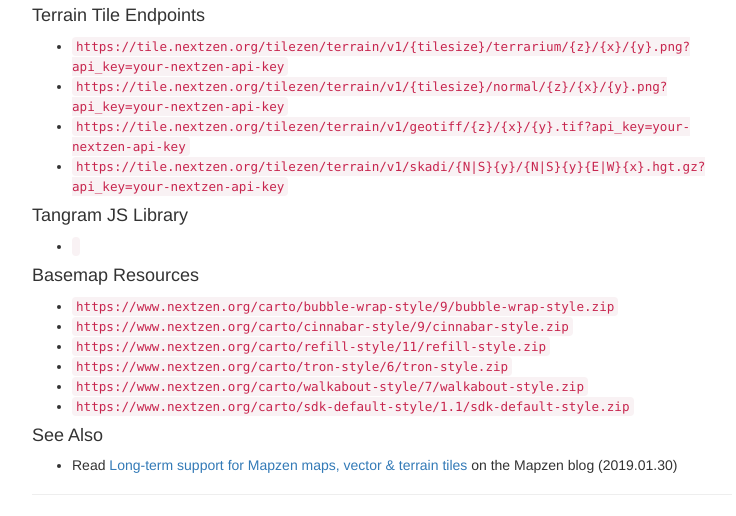
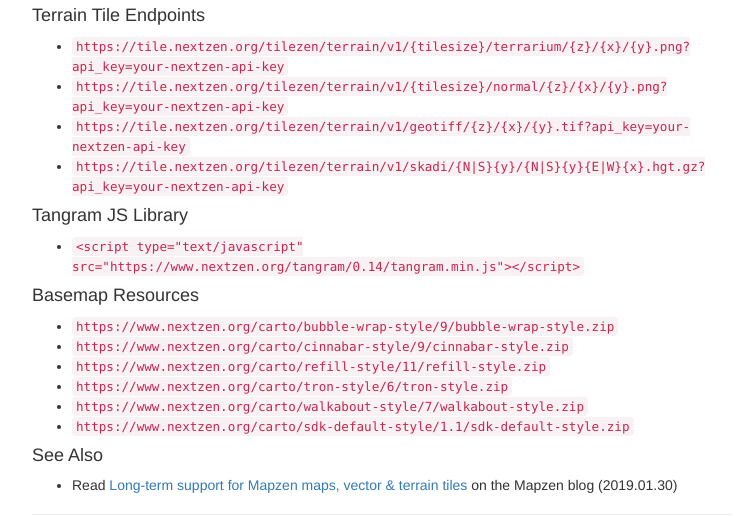
Before and after one commit to nextzen/developers, a Flask app: page /about.html in a window 1280 px wide. Shown: the part 471-987 px from the top of the page, without its empty margins (258-994 px from the left). Run offline with Flask 2, Linux system fonts and the light colour scheme; some libraries are stand-ins or nearby versions.

Commit message:
Use < and > HTML codes to get Tangram snippet to display

```diff
--- a/app/templates/about.html
+++ b/app/templates/about.html
@@ -31,7 +31,7 @@
     <h4>Tangram JS Library</h4>
 
     <ul>
-      <li><code><script type="text/javascript" src="https://www.nextzen.org/tangram/0.14/tangram.min.js"></script></code></li>
+      <li><code>&lt;script type="text/javascript" src="https://www.nextzen.org/tangram/0.14/tangram.min.js"&gt;&lt;/script&gt;</code></li>
     </ul>
 
     <h4>Basemap Resources</h4>
```
